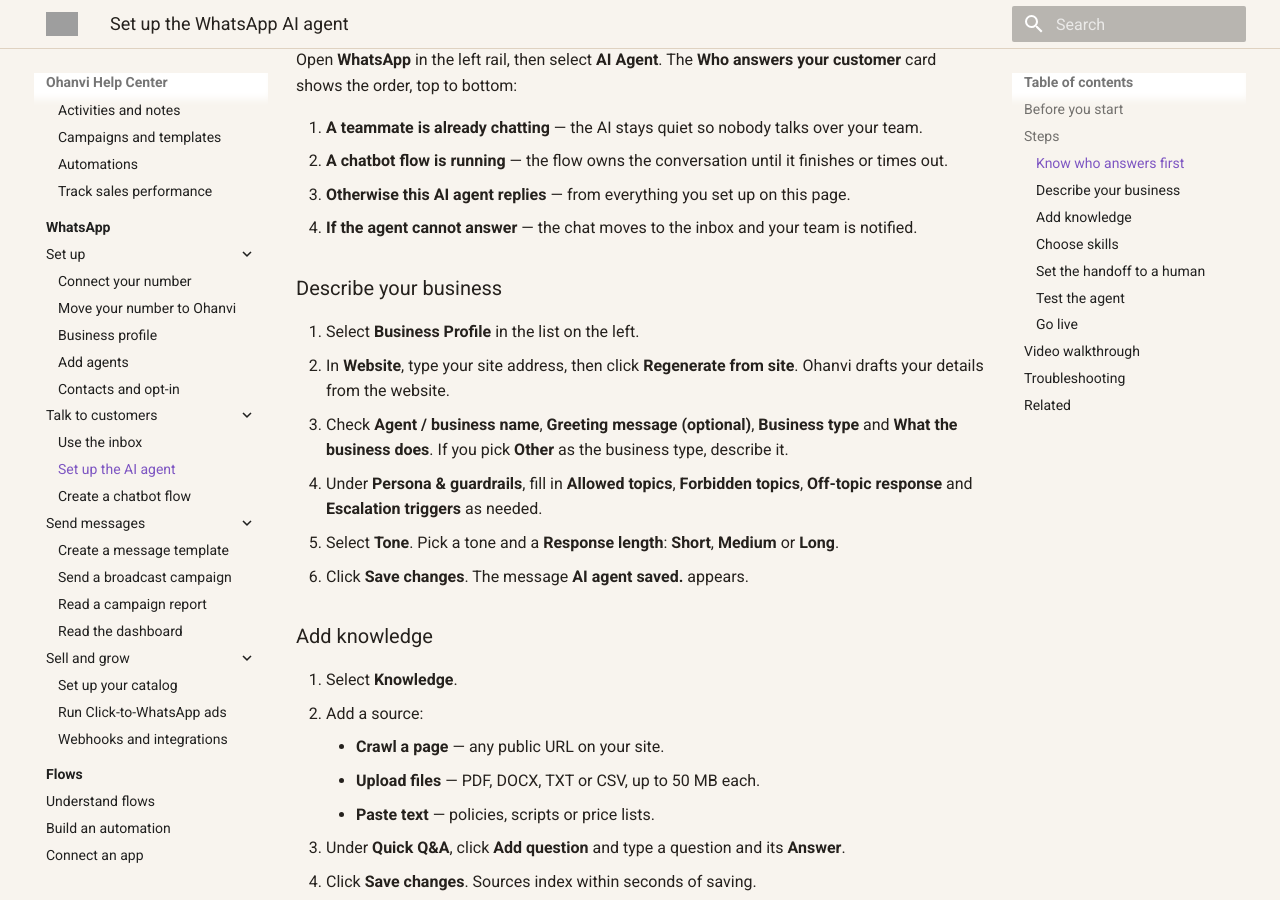
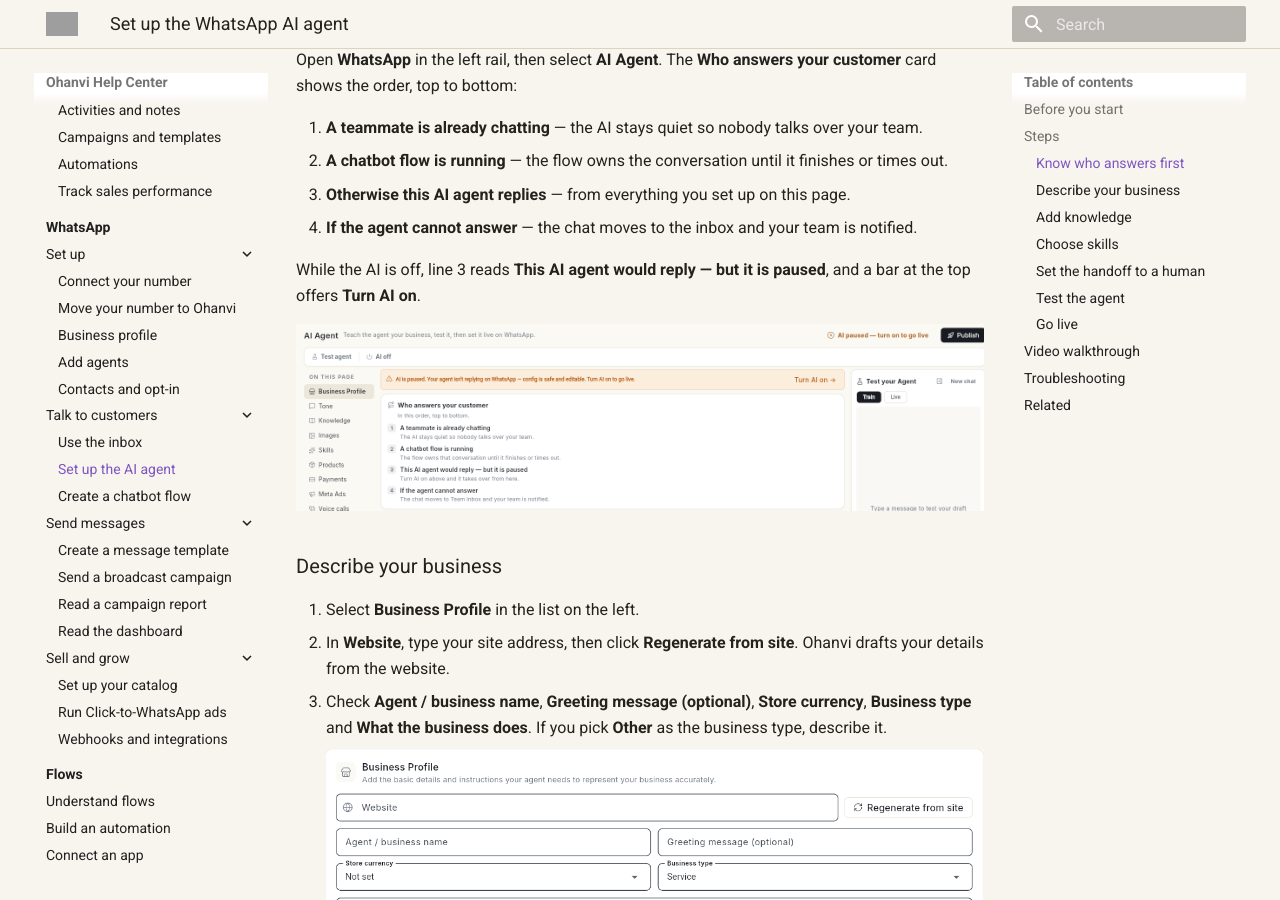
Before and after one commit to Ohanvi/ohanvi.github.io, an MkDocs documentation site: the page built from docs/whatsapp/set-up-ai-agent.md, in a window 1280 px wide and 900 px high, scrolled down 582 px. Built offline with MkDocs 1.6.1 and Material for MkDocs 9.7.7, drawn with Linux system fonts in a browser that asks for light colours; some of the changed text lies outside the part shown; grey boxes are pictures that could not be loaded.

Commit message:
docs(whatsapp): AI Agent overview and Business Profile shots
Paused state wording and the Store currency field, as seen on
app.ohanvi.com (27 Sep).

Co-Authored-By: Claude Opus 5.5 (1M context) <noreply@anthropic.com>

```diff
--- a/docs/whatsapp/set-up-ai-agent.md
+++ b/docs/whatsapp/set-up-ai-agent.md
@@ -24,11 +24,18 @@ Open **WhatsApp** in the left rail, then select **AI Agent**. The **Who answers
 3. **Otherwise this AI agent replies** — from everything you set up on this page.
 4. **If the agent cannot answer** — the chat moves to the inbox and your team is notified.
 
+While the AI is off, line 3 reads **This AI agent would reply — but it is paused**, and a bar at the top offers **Turn AI on**.
+
+![AI Agent page with the AI paused bar, the list on the left, the Who answers your customer card and the Test your Agent panel](../assets/screenshots/whatsapp-ai-agent-1-who-answers.png)
+
 ### Describe your business
 
 1. Select **Business Profile** in the list on the left.
 2. In **Website**, type your site address, then click **Regenerate from site**. Ohanvi drafts your details from the website.
-3. Check **Agent / business name**, **Greeting message (optional)**, **Business type** and **What the business does**. If you pick **Other** as the business type, describe it.
+3. Check **Agent / business name**, **Greeting message (optional)**, **Store currency**, **Business type** and **What the business does**. If you pick **Other** as the business type, describe it.
+
+    ![Business Profile section with Website, Regenerate from site, Agent / business name, Greeting message, Store currency, Business type and What the business does](../assets/screenshots/whatsapp-ai-agent-2-business-profile.png)
+
 4. Under **Persona & guardrails**, fill in **Allowed topics**, **Forbidden topics**, **Off-topic response** and **Escalation triggers** as needed.
 5. Select **Tone**. Pick a tone and a **Response length**: **Short**, **Medium** or **Long**.
 6. Click **Save changes**. The message **AI agent saved.** appears.
```
Also changed, not shown: other parts of docs/whatsapp/set-up-ai-agent.md (+0 -1 lines), docs/assets/screenshots/whatsapp-ai-agent-1-who-answers.png (added), docs/assets/screenshots/whatsapp-ai-agent-2-business-profile.png (added).
